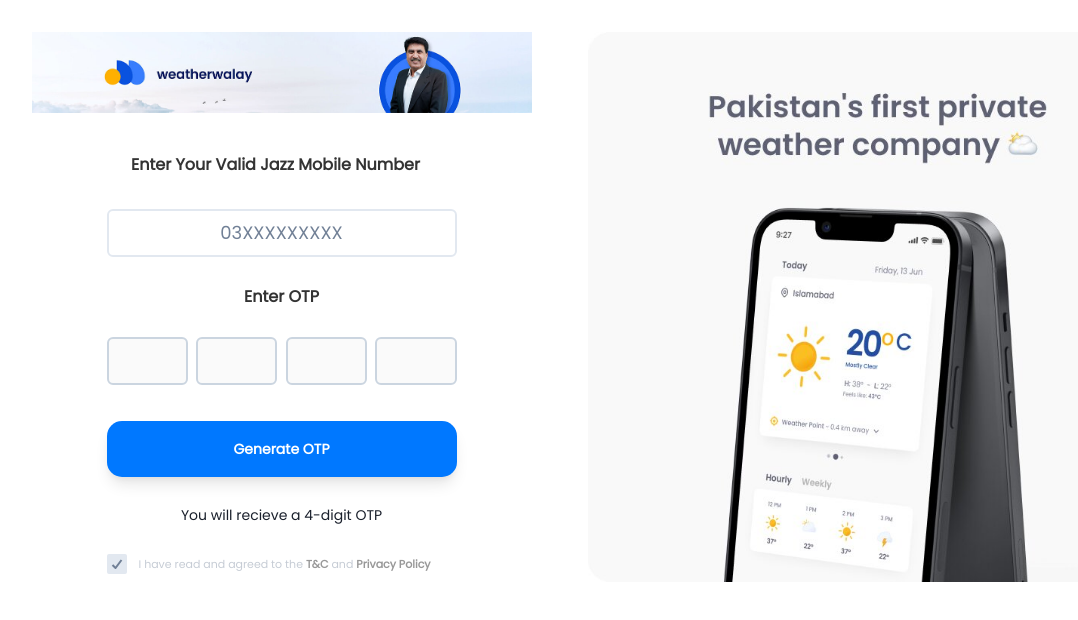
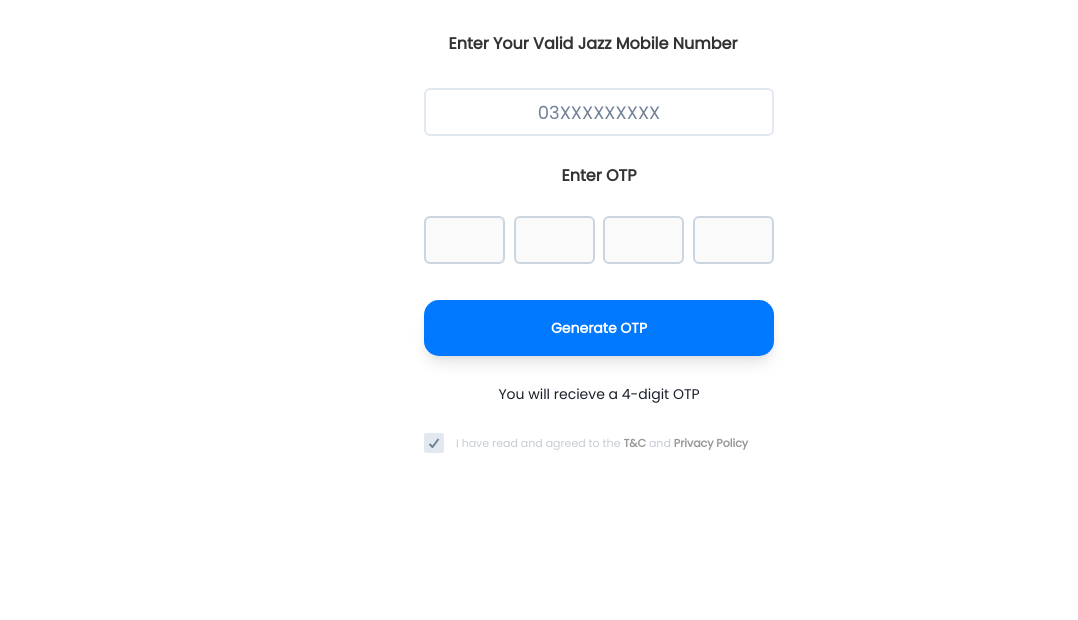
Before and after one commit to haider988/TestCampaign, a Next.js app: page /campaigns in a window 1280 px wide. Shown: the top 620 px of the page, without its empty margins (41-1119 px from the left). Built offline with nearby package versions, Linux system fonts and the light colour scheme.

Commit message:
Revert "IMages type changed"
This reverts commit 23227b19f4f2272c0e0ff9b472510fc262b81338.

```diff
--- a/src/views/campaigns/CampaignsView.tsx
+++ b/src/views/campaigns/CampaignsView.tsx
@@ -1,12 +1,11 @@
 import { memo, useCallback } from "react";
 // import SuccessScreen from "../SuccessScreen";
-import WWBanner from "../../assets/wwBanner.jpg";
+// import WWBanner from "../../assets/wwBanner.jpg";
 import { Box, Flex, HStack } from "@chakra-ui/layout";
 import PhoneOtpScreen from "./PhoneOtpScreen";
-import CampaginBanner2 from "../../assets/campaignBanner2.jpg";
+// import CampaginBanner2 from "../../assets/campaignBanner2.jpg";
 // import Image from "next/image";
 import { useRouter } from "next/router";
-import Image from "next/image";
 
 type Props = {
   ttclid: any;
@@ -70,13 +69,6 @@
           alt="Top Banner"
           borderRadius={10}
         /> */}
-        <Image
-        src={CampaginBanner2}
-        alt="Description of your image"
-        width={500}
-        height={300}
-        loading="lazy"
-      />
         <PhoneOtpScreen handleSuccess={handleSuccess} />
       </Flex>
       {/* <Box
@@ -89,13 +81,6 @@
         loading={"lazy"}
         alt="Side Banner"
       /> */}
-      <Image
-        src={WWBanner}
-        alt="Banner"
-        // width={500}
-        height={550}
-        loading="lazy"
-      />
     </HStack>
     //   )}
     // </>
```
